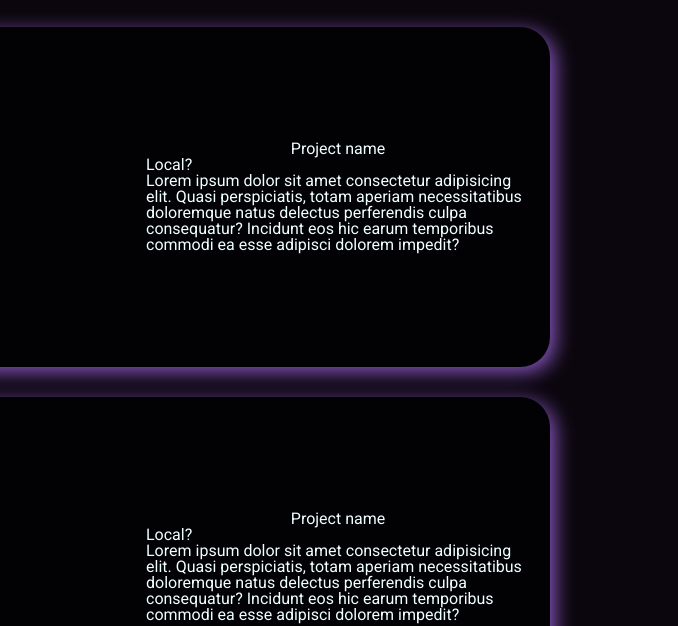
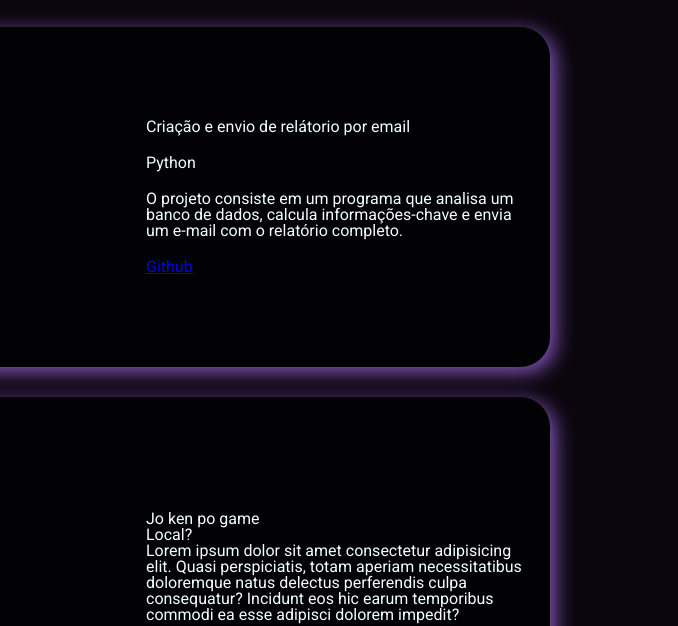
Before and after one commit to JohnnyAlysson/portifolio-web, a plain HTML site: page index.html in a window 1280 px wide. Shown: the part 2843-3469 px from the top of the page, 602-1280 px from the left. Drawn offline with Linux system fonts and the light colour scheme.

Commit message:
pequenas alterações no site portfolio

```diff
--- a/index.html
+++ b/index.html
@@ -72,16 +72,17 @@
             <h2 class="projetos_titulo">Projetos</h2>
             <div class="projeto">
                 <img class="projeto_img" src="https://assets-global.website-files.com/6399c61683700ed8ab159d36/639fb85066f416b5bf185fcf_Ciclo-de-vida-de-um-projeto.png" alt="">
-                <div>
-                    <h3 class="projeto_titulo">Project name</h3>
-                    <h4 class="projeto_subtitulo">Local?</h4>
-                    <p class="projeto_texto">Lorem ipsum dolor sit amet consectetur adipisicing elit. Quasi perspiciatis, totam aperiam necessitatibus doloremque natus delectus perferendis culpa consequatur? Incidunt eos hic earum temporibus commodi ea esse adipisci dolorem impedit?</p>
+                <div class="projeto_conteudo">
+                    <h3 class="projeto_titulo">Criação e envio de relátorio por email</h3>
+                    <h4 class="projeto_subtitulo">Python</h4>
+                    <p class="projeto_texto">O projeto consiste em um programa que analisa um banco de dados, calcula informações-chave e envia um e-mail com o relatório completo.</p>
+                    <a class="projeto_link" href="https://github.com/JohnnyAlysson/projeto_relatorio_pub">Github</a>
                 </div>
             </div>
             <div class="projeto">
                 <img class="projeto_img" src="https://assets-global.website-files.com/6399c61683700ed8ab159d36/639fb85066f416b5bf185fcf_Ciclo-de-vida-de-um-projeto.png" alt="">
                 <div>
-                    <h3 class="projeto_titulo">Project name</h3>
+                    <h3 class="projeto_titulo">Jo ken po game</h3>
                     <h4 class="projeto_subtitulo">Local?</h4>
                     <p class="projeto_texto">Lorem ipsum dolor sit amet consectetur adipisicing elit. Quasi perspiciatis, totam aperiam necessitatibus doloremque natus delectus perferendis culpa consequatur? Incidunt eos hic earum temporibus commodi ea esse adipisci dolorem impedit?</p>
                 </div>
--- a/style.css
+++ b/style.css
@@ -278,11 +278,14 @@ z-index: -1;
     gap: 150px;
 }
 
+.projeto_conteudo{
+    display: flex;
+    justify-content: center;
+    flex-direction: column;
+    gap: 20px;
+}
 .projeto_titulo{
     display: flex;
-    justify-content: center;
-    align-items: center;
-    gap: 20px;
 }
 
 .projeto_img{
@@ -291,6 +294,16 @@ z-index: -1;
     max-width: 400px;
     border-radius: 50px;
     margin:  0px auto 0px 50px;
+}
+.projeto_subtitulo{
+
+}
+.projeto_texto{
+
+}
+
+.projeto_link{
+
 }
 
 
```
